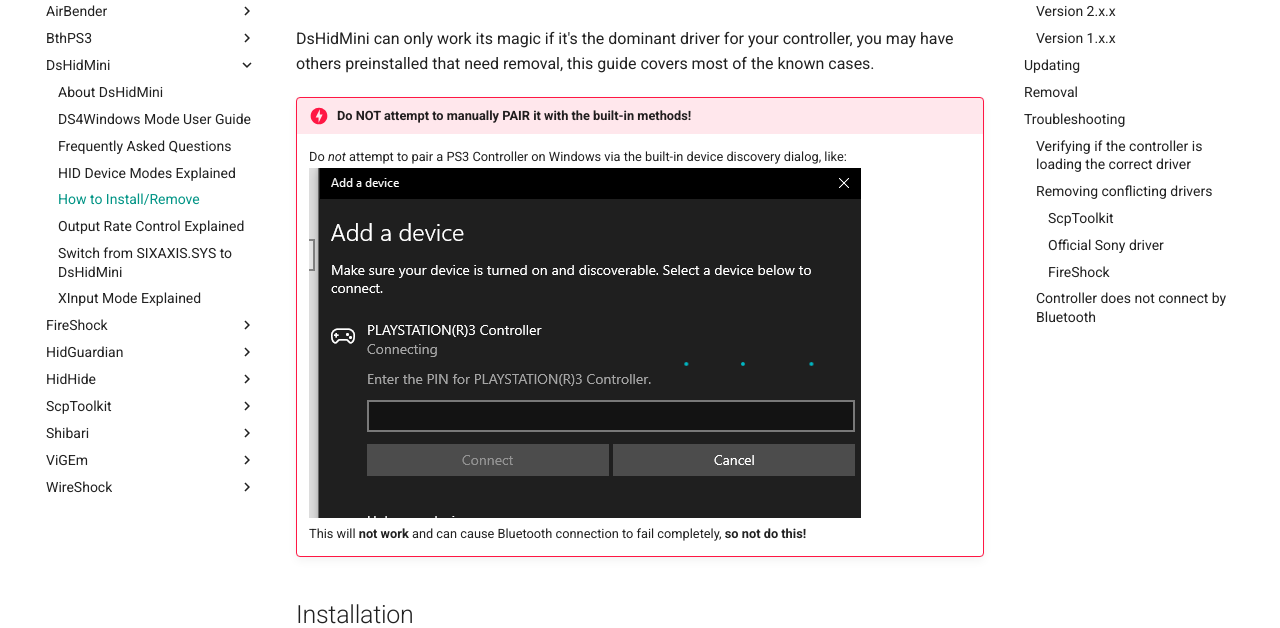
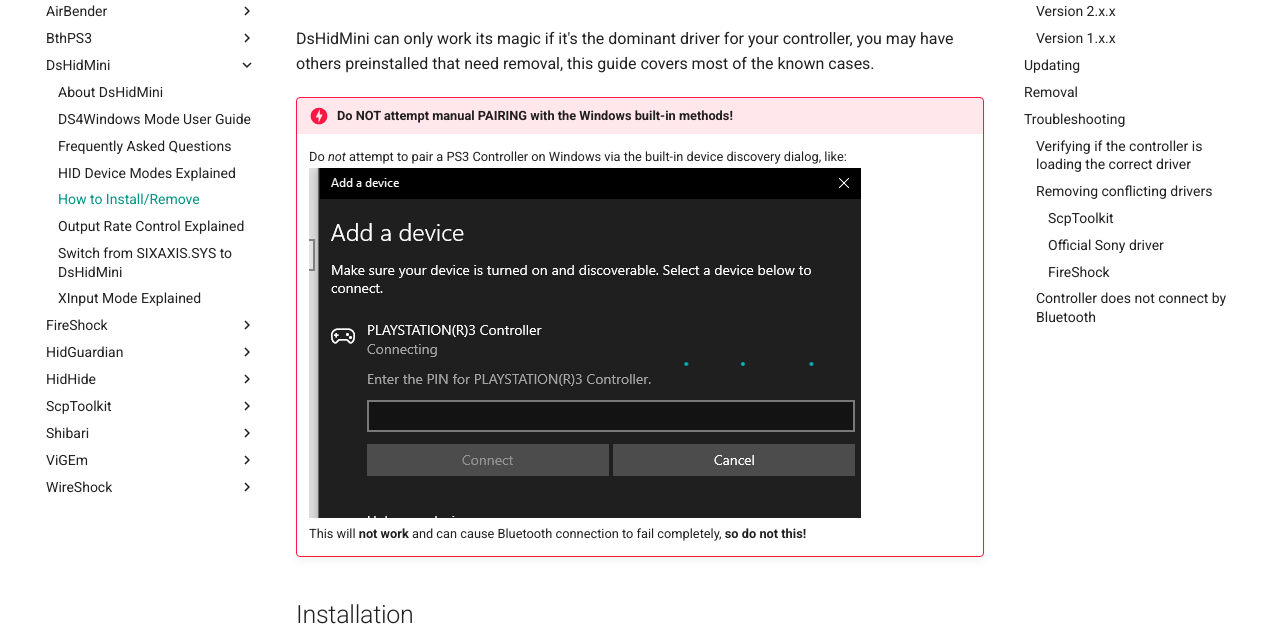
Before and after one commit to nefarius/ViGEm.github.io, an MkDocs documentation site: the page built from docs/projects/DsHidMini/How-to-Install.md, in a window 1280 px wide and 900 px high. Shown: the part 202-830 px from the top of the window. Built offline with MkDocs 1.6.1 and Material for MkDocs 9.7.7, drawn with Linux system fonts in a browser that asks for light colours; comment, search, counter and statistics services are not loaded.

Commit message:
Lotsa typos

```diff
--- a/docs/projects/DsHidMini/How-to-Install.md
+++ b/docs/projects/DsHidMini/How-to-Install.md
@@ -2,10 +2,10 @@
 
 DsHidMini can only work its magic if it's the dominant driver for your controller, you may have others preinstalled that need removal, this guide covers most of the known cases.
 
-!!! danger highlight "Do NOT attempt to manually PAIR it with the built-in methods!"
+!!! danger highlight "Do NOT attempt manual PAIRING with the Windows built-in methods!"
     Do *not* attempt to pair a PS3 Controller on Windows via the built-in device discovery dialog, like:
     ![Pairing Dialog](images/pairing-fail.png)
-    This will **not work** and can cause Bluetooth connection to fail completely, **so not do this!**
+    This will **not work** and can cause Bluetooth connection to fail completely, **so do not this!**
 
 ## Installation
 
```
